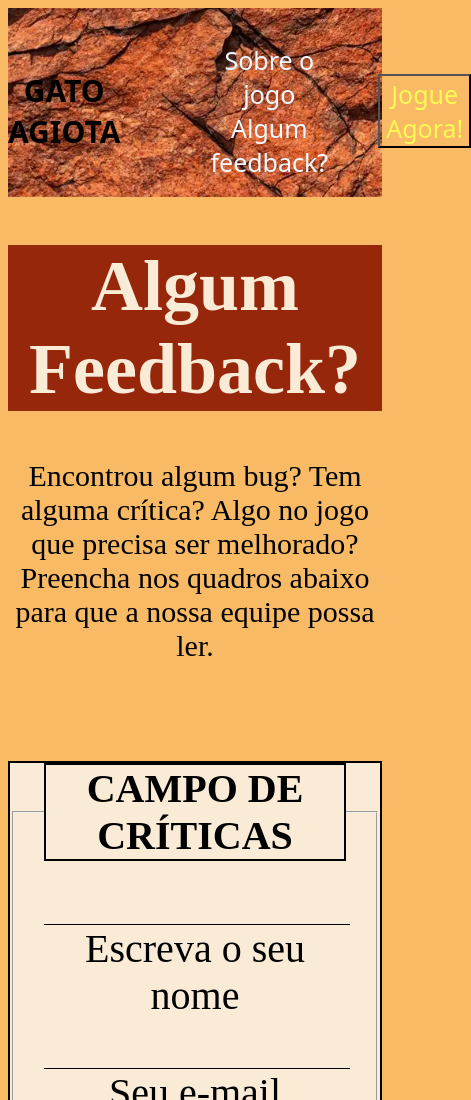
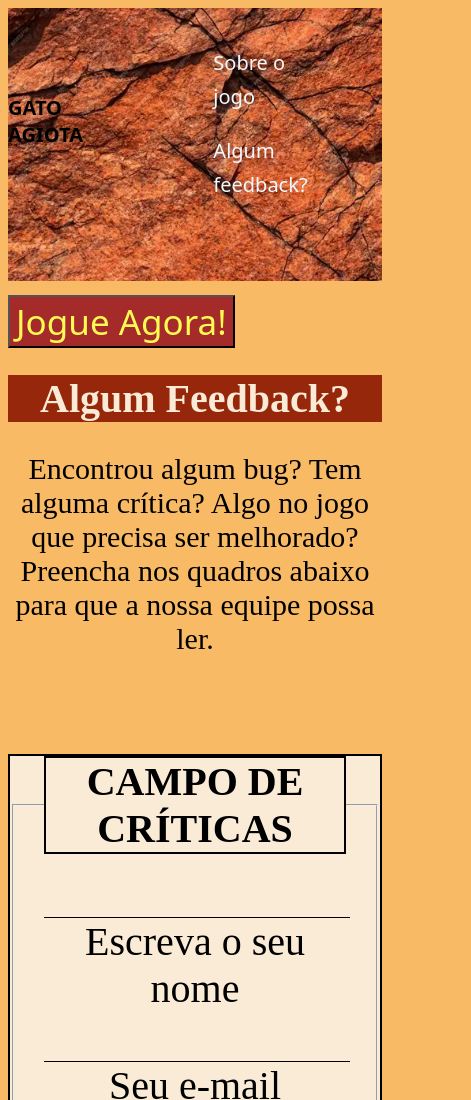
Before and after one commit to danieldonyny2008-create/Porao, a plain HTML site: page SiteDeFeedback/index.html in a window 390 px wide. Shown: the top 1100 px of the page, 471 px wide, since content can reach past the window. Drawn offline with Linux system fonts and the light colour scheme; a web font is replaced by a local one.

Commit message:
ambos os sites estão completamente responsivos

```diff
--- a/SiteDeFeedback/index.html
+++ b/SiteDeFeedback/index.html
@@ -46,8 +46,12 @@
         </section>
       </section>
     </header>
-
-
+    <br>
+    <div class="btn-jogar-mobile">
+       <a href="https://www.youtube.com/watch?v=W5BxWMD8f_w">
+         <button>Jogue Agora!</button>
+       </a>
+    </div>
         <div class="feedbacko">
           <div class="feedbacko-titulo">
             <h1>Algum Feedback?</h1>
--- a/SiteDeFeedback/style.css
+++ b/SiteDeFeedback/style.css
@@ -17,6 +17,7 @@ header {
 .titulo{
     font-family: "Honk", system-ui;
     font-size: 30px;
+    text-align: top;
 }
 
 header{
@@ -44,7 +45,11 @@ header .homer{
     color: aliceblue;
 
 }
+.btn-jogar-mobile{
+    text-align: left;
+    margin-top: -20px;
 
+}
 .btn-jogar a button{
     font-family: "Comic Relief", system-ui;
     background-color: transparent;
@@ -83,7 +88,7 @@ header .homer{
     font-family: "Slackey", serif;
     color:antiquewhite;
     text-align: center;
-    font-size: larger;
+    font-size: 40px;
     background-color: rgb(150, 39, 11);
 
 }
@@ -91,6 +96,15 @@ header .homer{
 .voltar a button:hover{
     color:aqua;
     transition: 50ms;
+}
+
+.btn-jogar-mobile a button{
+    font-family: "Comic Relief", system-ui;
+    background-color: brown;
+    color: rgb(253, 250, 83);
+    font-size: 35px;
+    text-align: left;
+
 }
 
 .box{
@@ -131,3 +145,46 @@ legend{
     transition: 50ms;
     color: aqua;
 }
+
+@media screen and (min-width: 1115px) {
+    .btn-jogar-mobile{
+        display: none;
+    }
+}
+
+@media screen and (max-width: 1115px) {
+    .titulo{
+        font-size: 20px;
+        text-align: left;
+    }
+    .btn-jogar{
+        display: none;
+    }
+
+    .feedbacko-titulo{
+        font-size: 20px;
+    }
+
+    header{
+        height: 30vh;
+    }
+
+    .homer nav ul{
+        display: flex;
+        flex-direction: column;
+        gap: 20px; /* Aumenta a distância vertical entre cada item */
+        align-items: flex-start; /* Alinha os itens à esquerda dentro da lista */
+        padding-right: 20px; /* Dá um respiro da borda direita da tela */
+
+
+    }
+
+    .homer nav ul li{
+        text-align: left;
+        margin-right: 30px;
+    }
+
+    .homer nav ul li a{
+        font-size: 20px;
+    }
+}
--- a/style.css
+++ b/style.css
@@ -51,12 +51,12 @@ header .homer{
     transition: 50ms;
 }
 
+
 .btn-jogar-mobile a button{
     font-family: "Comic Relief", system-ui;
     background-color: brown;
     color: rgb(253, 250, 83);
     font-size: 35px;
-
 }
 
 .homer  nav ul li a:hover{
@@ -184,8 +184,8 @@ header {
     .death{
         font-size: 26px;
     }
-    .conheca-joao{
-        font-size: 15px;
+    .joao{
+        font-size: 30px;
     }
 
     .titulo{
@@ -196,9 +196,18 @@ header {
         display: none;
     }
 
-    .homer nav ul li a{
-        font-size: 10;
-        margin: 0 80;
+    header{
+        height: 30vh;
     }
 
+    .homer nav ul{
+        display: flex;
+        flex-direction: column;
+        gap: 20px; /* Aumenta a distância vertical entre cada item */
+
+    }
+
+    .homer nav ul li a{
+        font-size: 20px;
+    }
 }
```
Also changed, not shown: index.html (+5 -7 lines).
